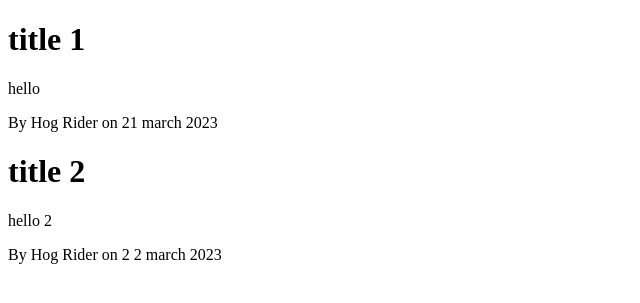
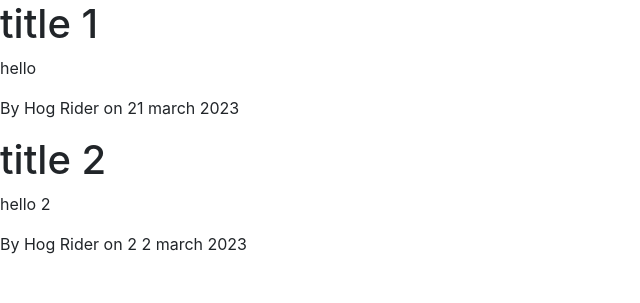
Before and after one commit to cryptopig/first-flask-project, a Flask app: page / in a window 1280 px wide. Shown: the top 303 px of the page, without its empty margins (0-640 px from the left). Run offline with Flask 2, Linux system fonts and the light colour scheme.

Commit message:
changed layout to include bootstrap

```diff
--- a/templates/layout.html
+++ b/templates/layout.html
@@ -4,6 +4,13 @@
 
         <!-- header -->
         <head>
+
+            <!-- Required meta tags -->
+    <meta charset="utf-8">
+    <meta name="viewport" content="width=device-width, initial-scale=1, shrink-to-fit=no">
+
+    <!-- Bootstrap CSS -->
+    <link rel="stylesheet" href="https://cdn.jsdelivr.net/npm/bootstrap@4.1.3/dist/css/bootstrap.min.css" integrity="sha384-MCw98/SFnGE8fJT3GXwEOngsV7Zt27NXFoaoApmYm81iuXoPkFOJwJ8ERdknLPMO" crossorigin="anonymous">
 
             <!-- checks for a title, if there is none, it defaults to else code -->
                 {%if title%}
```
